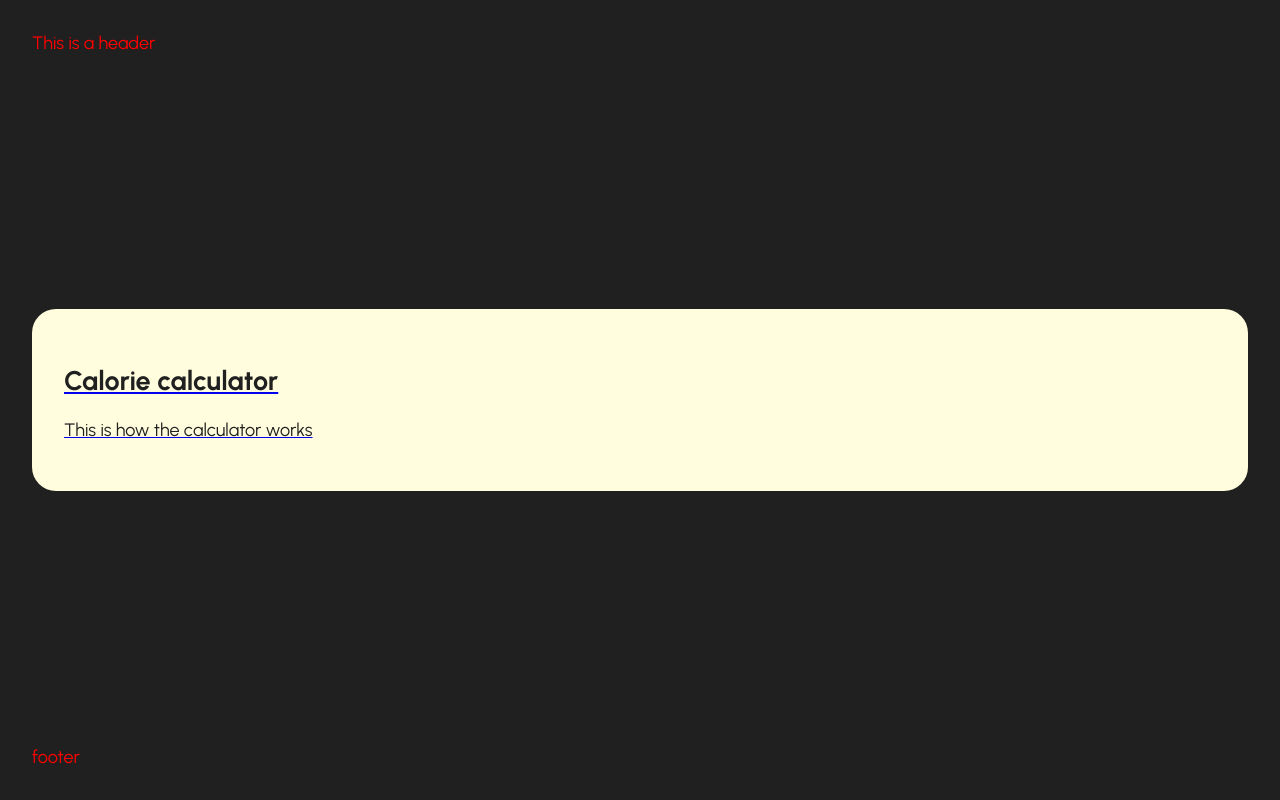
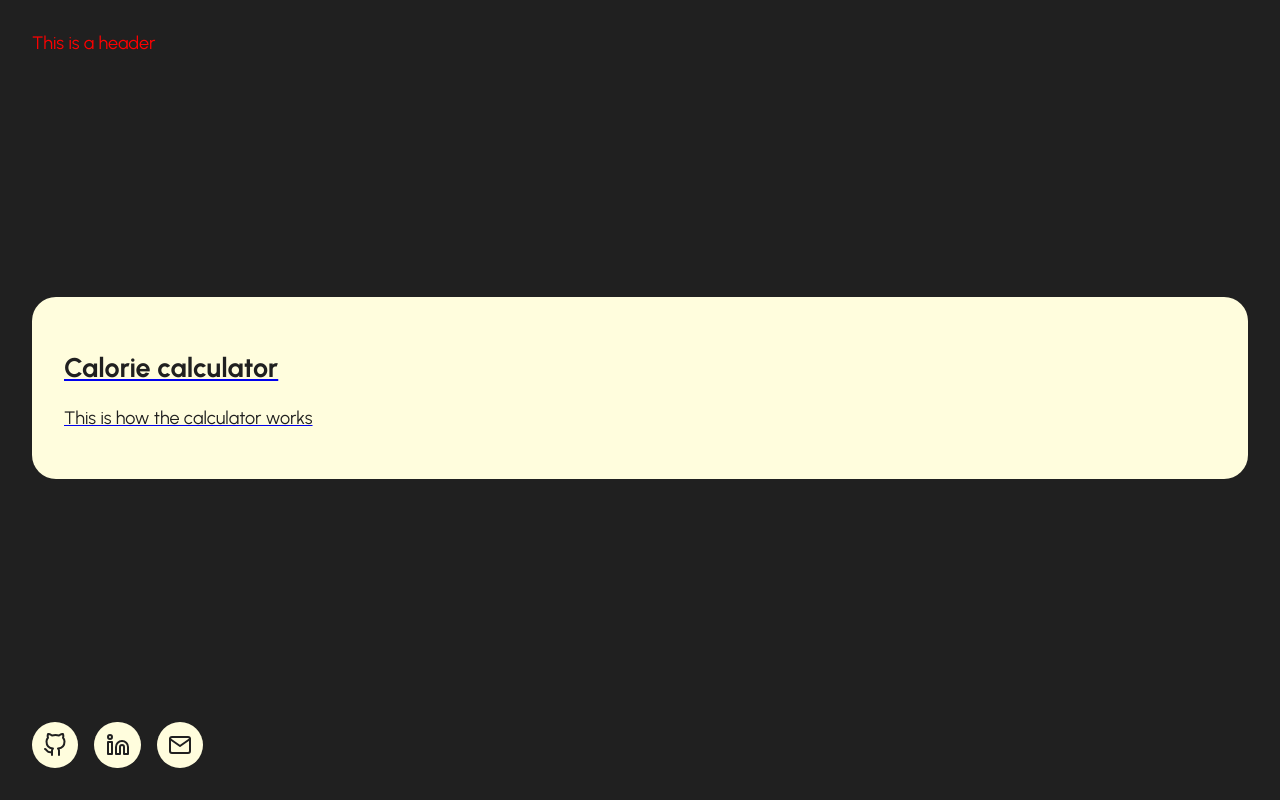
Before and after one commit to Melisa-Zorraindo/fitness-calculators, a React (Vite) app: page /calorieCalculator in a window 1280 px wide. Built offline with nearby package versions, Linux system fonts and the light colour scheme.

Commit message:
Adds components and styles to footer

```diff
--- a/src/components/footer.jsx
+++ b/src/components/footer.jsx
@@ -1,5 +1,16 @@
 import { StyledFooter } from "../styles/components/footer.styles";
+import IconLink from "./iconLinks";
+import { GitHub, Linkedin, Mail } from "react-feather";
 
 export default function Footer() {
-  return <StyledFooter>footer</StyledFooter>;
+  return (
+    <StyledFooter>
+      <IconLink icon={GitHub} linkTo={"https://github.com/Melisa-Zorraindo"} />
+      <IconLink
+        icon={Linkedin}
+        linkTo={"https://www.linkedin.com/in/melisa-zorraindo-81719618b/"}
+      />
+      <IconLink icon={Mail} />
+    </StyledFooter>
+  );
 }
--- /dev/null
+++ b/src/components/iconLinks/index.jsx
@@ -0,0 +1,10 @@
+import { StyledIconLink } from "../../styles/components/iconLinks.styles";
+import { Link } from "react-router-dom";
+
+export default function IconLink({ icon: Icon, linkTo }) {
+  return (
+    <Link to={linkTo}>
+      <StyledIconLink>{<Icon />}</StyledIconLink>
+    </Link>
+  );
+}
--- a/src/styles/components/footer.styles.jsx
+++ b/src/styles/components/footer.styles.jsx
@@ -1,5 +1,6 @@
 import styled from "styled-components";
 
 export const StyledFooter = styled.footer`
-  color: red;
+  display: flex;
+  gap: 1rem;
 `;
--- /dev/null
+++ b/src/styles/components/iconLinks.styles.jsx
@@ -0,0 +1,9 @@
+import styled from "styled-components";
+
+export const StyledIconLink = styled.div`
+  display: inline-flex;
+  border-radius: 50%;
+  background: ${({ theme }) => theme.color.support};
+  color: ${({ theme }) => theme.color.main};
+  padding: 0.7rem;
+`;
```
